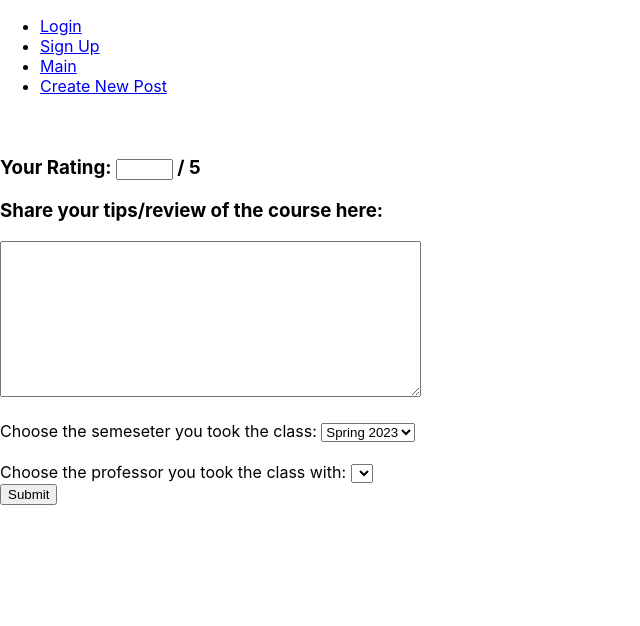
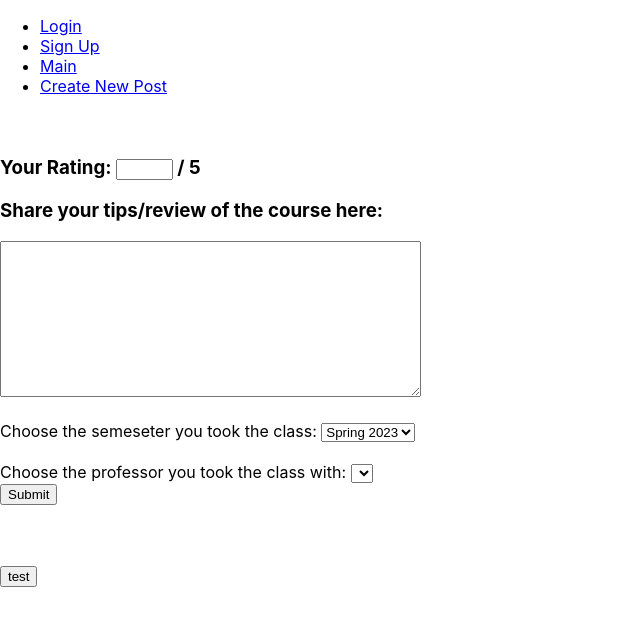
Before and after one commit to ethan-tam33/full-stack-final-project, a React (Create React App) app in the folder finalproject/frontend/: page /class in a window 1280 px wide. Shown: the top 626 px of the page, without its empty margins (0-640 px from the left). Built offline with nearby package versions, Linux system fonts and the light colour scheme.

Commit message:
progress

```diff
--- a/finalproject/frontend/src/App.js
+++ b/finalproject/frontend/src/App.js
@@ -1,6 +1,6 @@
 import React from 'react';
 import { BrowserRouter as Router, Switch, Route, Routes, Link, useHistory, Navigate } from 'react-router-dom';
-import Login from './components/Login';
+import Login from './components/login';
 import Main from './components/Main';
 import Header from './components/Header';
 import Class from './components/Class';
--- a/finalproject/frontend/src/components/Class.jsx
+++ b/finalproject/frontend/src/components/Class.jsx
@@ -10,7 +10,7 @@ export default function Class() {
     const [professor, setProfessor] = useState('')
     const [rating, setRating] = useState(0)
     const [semester, setSemester] = useState('')
-    // const [allPosts, setNewPost] = useState([]);
+    const [allPosts, setNewPost] = useState([]);
 
     const location = useLocation();
     // const [posts, setPosts] = useState('');
@@ -33,8 +33,10 @@ export default function Class() {
         setClassName(name);
     }, location.search)
 
-    // const updatePosts = (post) => {
-    //     setNewPost([post, ...allPosts])
+    const updatePosts = (post) => {
+        setNewPost([post, ...allPosts])
+    }
+
     // const sendPostData = () => {
     //     const thisBody = {
     //         "name": className,
@@ -149,8 +151,8 @@ export default function Class() {
 
 
     function getData() {
+
         // Get review
-
         var textarea = document.getElementById("review");
         setReview(textarea.value)
 
@@ -187,6 +189,51 @@ export default function Class() {
                 console.error(error.response.data);
             });
       }
+
+    //   router.get("/me", auth, async (req, res) => {
+    //     try {
+    //       const course = await Course.find();
+    //       res.json(course);
+    //     } catch (e) {
+    //       res.send({ message: "Error in Fetching Course" });
+    //     }
+    //   });
+
+
+    function getClass() {
+        axios.get(URL+'/me')
+            .then(response => {
+                console.log(response.data);
+                let allPosts = response.data
+
+                for (const course of allPosts) {
+                    if (course.courseName === className) {
+                        console.log(course.courseName);
+                        for (const post of course.posts) {
+                            console.log(post);
+                            const {rating, semester, review, professor} = post;
+                            console.log(rating);
+                            console.log(semester);
+                            console.log(review);
+                            console.log(professor);
+                            let p = <Post rating={parseInt(rating)} semester={semester} review={review} professor={professor}></Post>
+                            updatePosts(p);
+                        }
+                    }
+                }
+                })
+                .catch(error => {
+                    console.log(error);
+                });
+        }
+
+
+
+
+        //allPosts = Object.keys(allPosts);
+        //console.log("slay")
+        //console.log(allPosts);
+
 
     return (
 
@@ -236,6 +283,8 @@ export default function Class() {
             <br></br>
             <br></br>
             <br></br>
+            <button onClick={getClass}>test</button>
+            {allPosts}
 
             {/* we need to iterate over the posts array here to show them as it gets updated*/}
 
```
Also changed, not shown: 2 other files (tests, documents, lock files or other folders).
